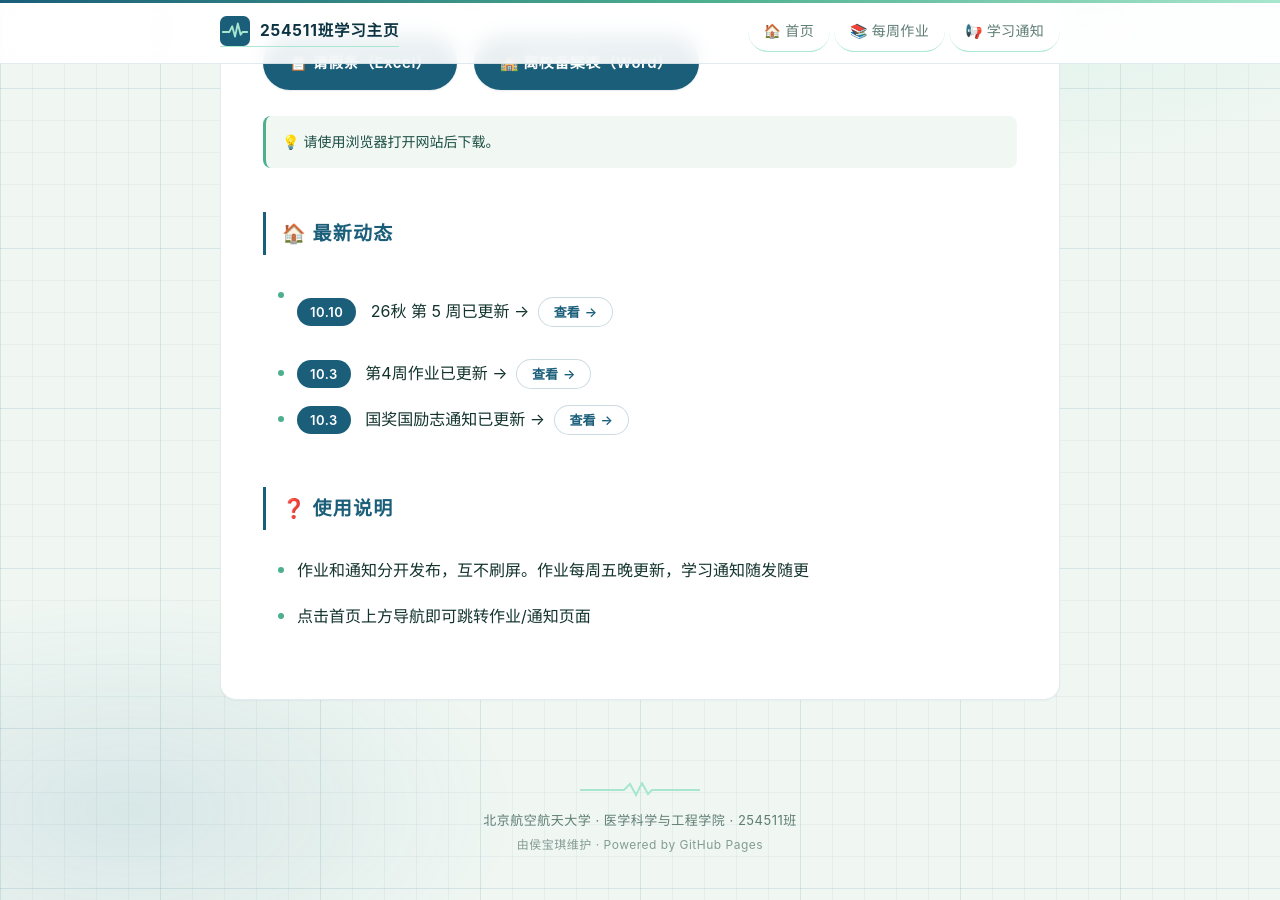
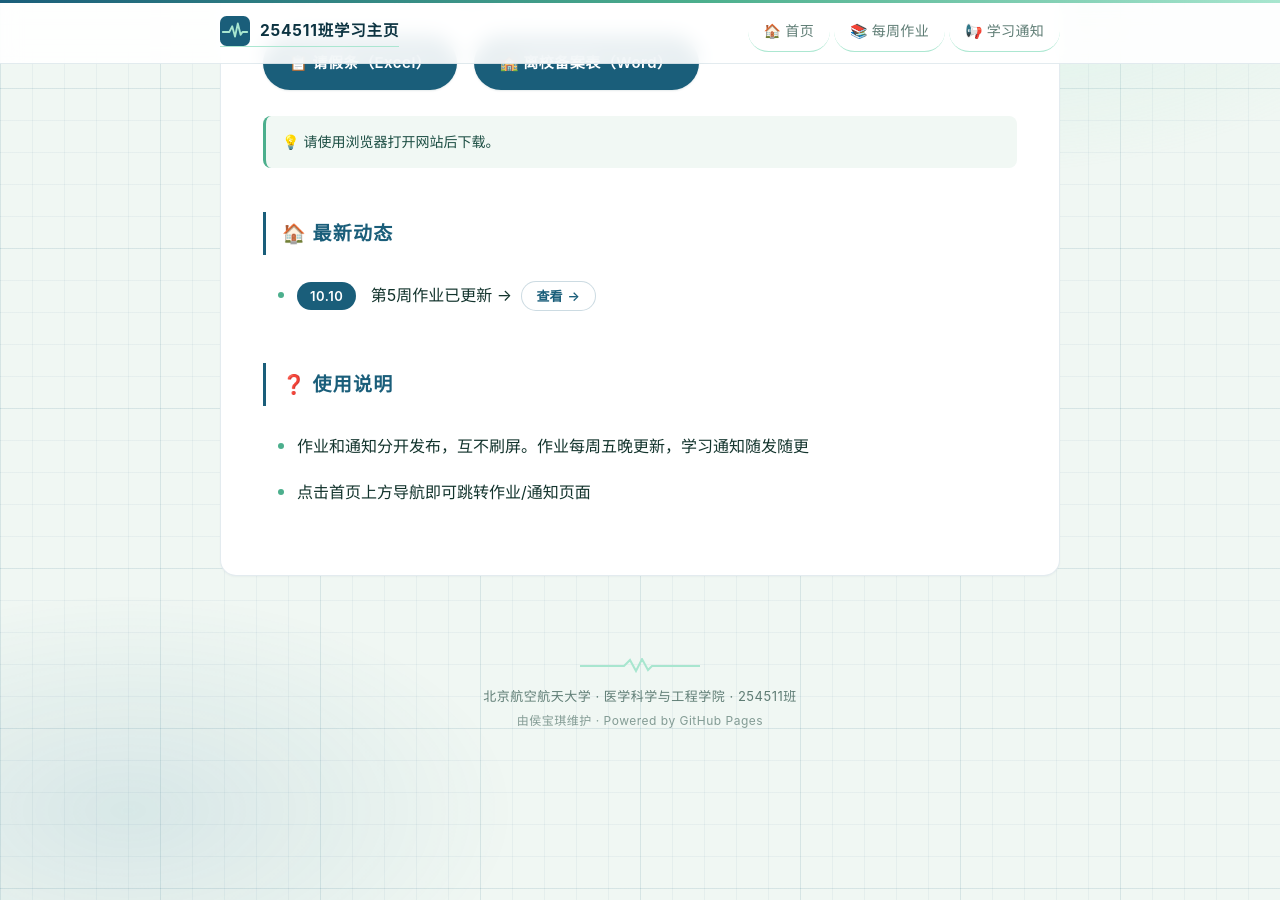
Before and after one commit to BertAGT/254511-Notifications, a Jekyll site: the page built from index.md, in a window 1280 px wide and 900 px high, scrolled down 552 px. Built offline with Jekyll 4.4.1, drawn with Linux system fonts in a browser that asks for light colours.

Commit message:
Update index.md

```diff
--- a/index.md
+++ b/index.md
@@ -17,10 +17,7 @@ show_banner: true
 
 ## 🏠 最新动态
 
-- **10.10** 26秋 第 5 周已更新 → [查看](homework.html)
-
-- **10.3** 第4周作业已更新 → [查看](homework.html)
-- **10.3** 国奖国励志通知已更新 → [查看](notices.html)
+- **10.10** 第5周作业已更新 → [查看](homework.html)
 
 ## ❓ 使用说明
 
```
